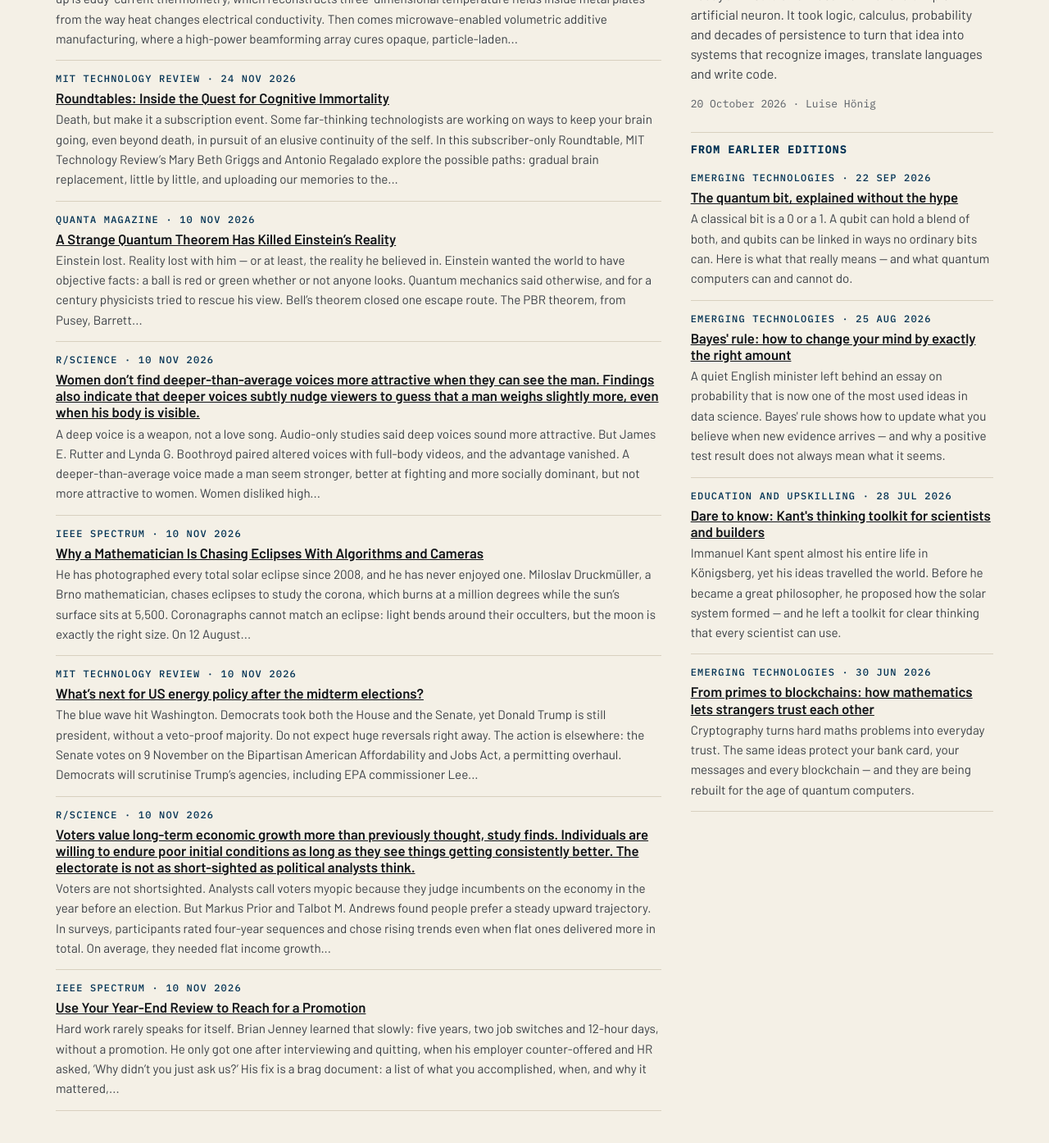
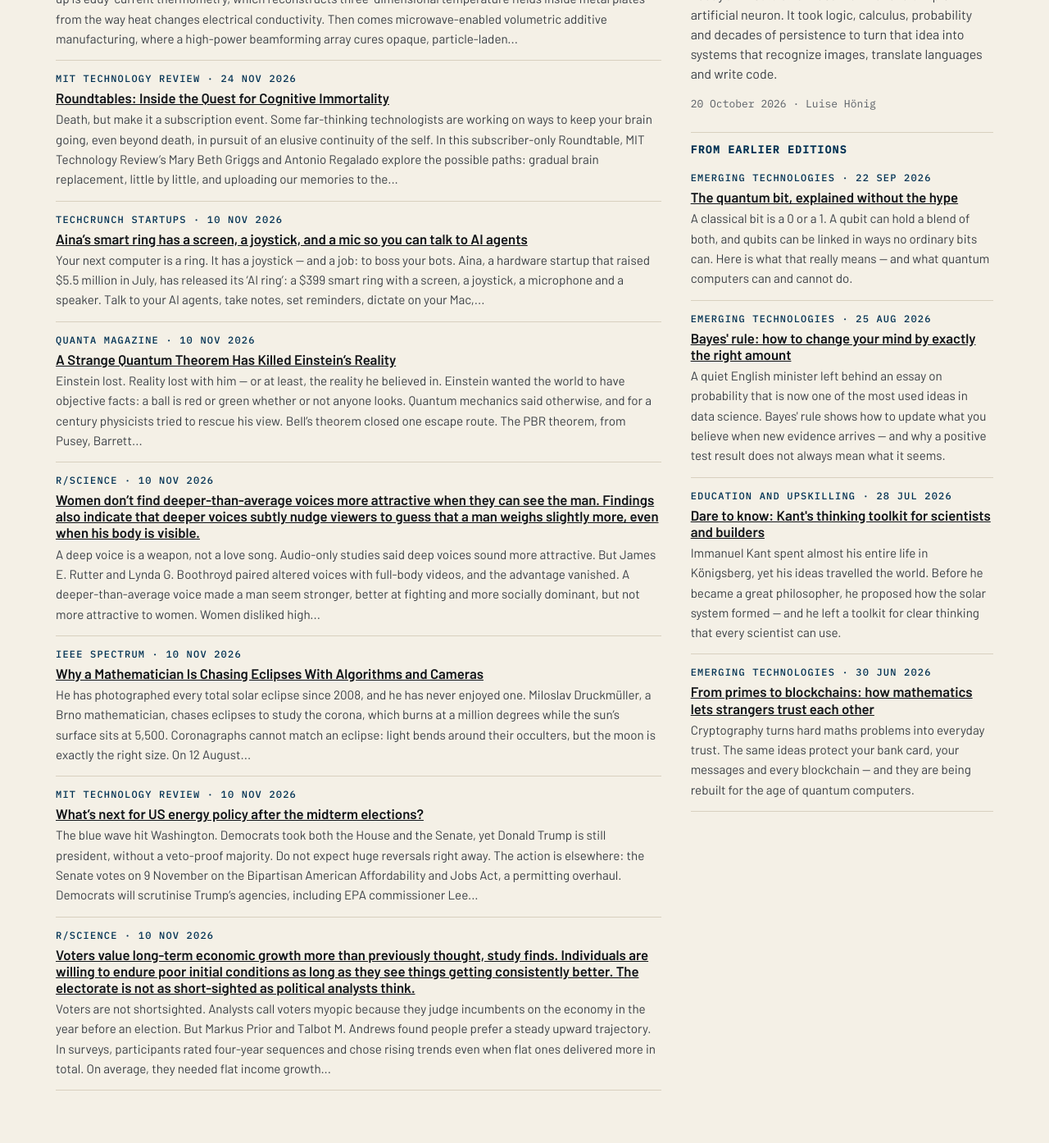
Before and after one commit to katz-news/katz.news, a Jekyll site: the page built from index.html, in a window 1280 px wide and 1400 px high, scrolled down 535 px. Shown: the top 1394 px of the window at 82% size. Built offline with Jekyll 4.4.1, drawn with Linux system fonts in a browser that asks for light colours.

Commit message:
Publish 2026-11-07

```diff
--- a/_data/build.yml
+++ b/_data/build.yml
@@ -1 +1 @@
-published_at: 2026-11-07T18:12:09Z
+published_at: 2026-11-07T18:13:26Z
--- /dev/null
+++ b/_posts/briefs/2026-11-07-aina-s-smart-ring-has-a-screen-a-joystick-and-a-mic-so-you-c.md
@@ -0,0 +1,16 @@
+---
+published: true
+title: Aina’s smart ring has a screen, a joystick, and a mic so you can talk to
+  AI agents
+date: 2026-11-10
+section: entrepreneurship
+source_name: TechCrunch Startups
+source_url: https://techcrunch.com/2026/11/05/ainas-smart-ring-has-a-screen-a-joystick-and-a-mic-so-you-can-talk-to-ai-agents/
+---
+Your next computer is a ring. It has a joystick — and a job: to boss your bots.
+
+Aina, a hardware startup that raised $5.5 million in July, has released its 'AI ring': a $399 smart ring with a screen, a joystick, a microphone and a speaker. Talk to your AI agents, take notes, set reminders, dictate on your Mac, take calls — and, when the Apple TV remote vanishes, control the television too.
+
+The logic is the pitch. Phones were built for browsing, says founder Apoorv Shankar; agents need a better interface. The ring is that interface, worn on a finger, aimed squarely at people already surrounded by agents.
+
+It is not a fitness tracker, but rather a remote control for your AI life. Early-bird preorders open Thursday; shipping starts in January 2027, when the price rises to $499.
```
